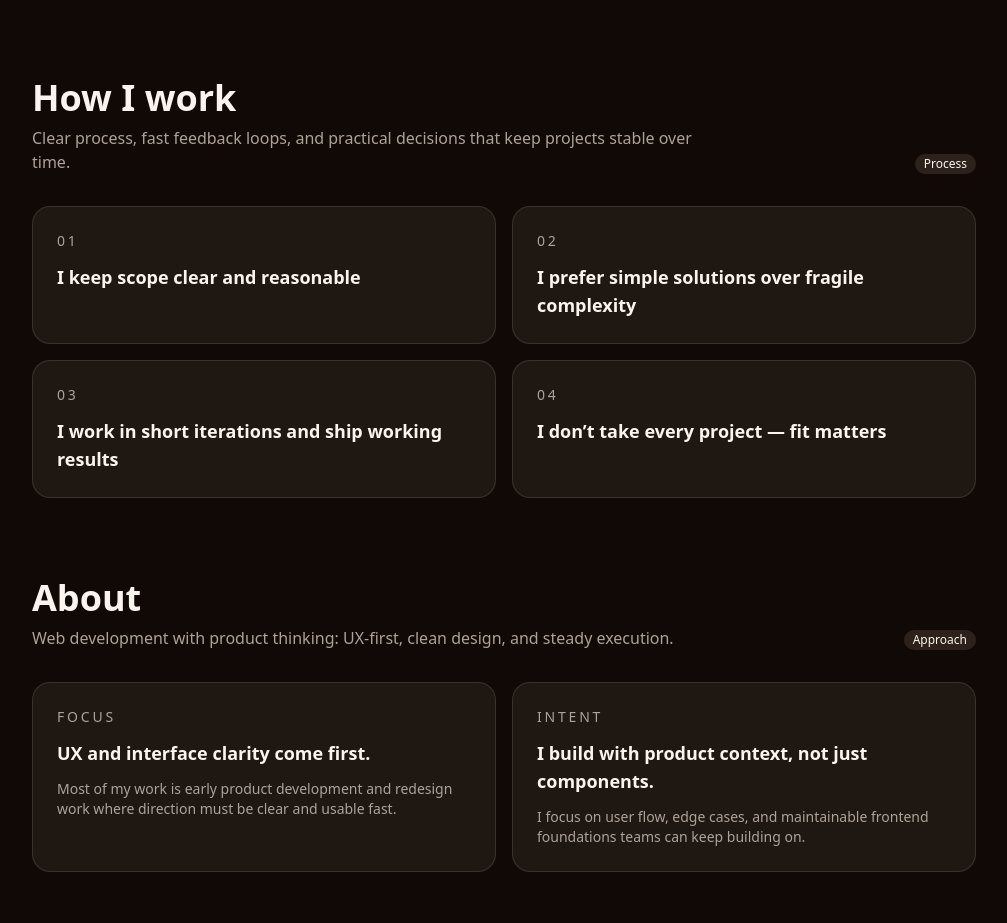
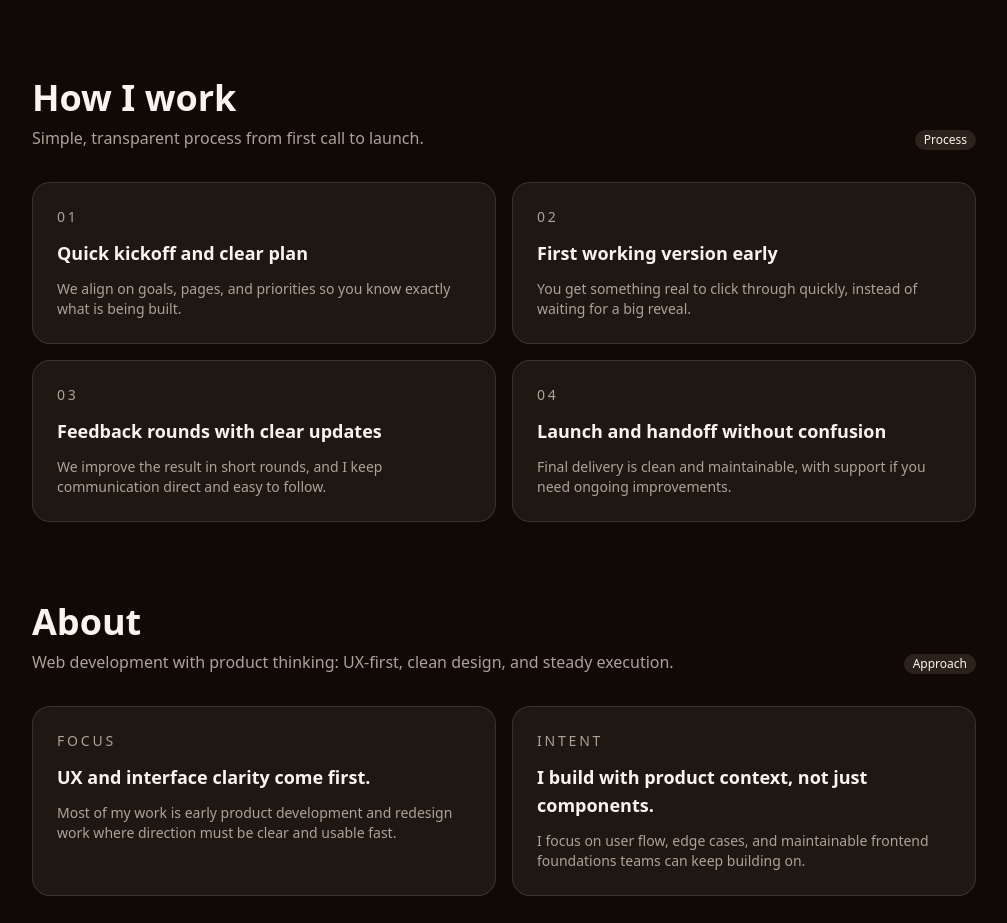
Before and after one commit to paulbgtr/paulbg.dev, a Next.js app: page / in a window 1280 px wide. Shown: the part 2770-3693 px from the top of the page, without its empty margins (136-1143 px from the left). Built offline with nearby package versions, Linux system fonts and the light colour scheme.

Commit message:
Update process section copy

```diff
--- a/components/process.tsx
+++ b/components/process.tsx
@@ -18,8 +18,7 @@ export const Process = () => {
         <div className="grid gap-2">
           <h2 className="text-3xl font-semibold md:text-4xl">How I work</h2>
           <p className="max-w-2xl text-muted-foreground">
-            Clear process, fast feedback loops, and practical decisions that
-            keep projects stable over time.
+            Simple, transparent process from first call to launch.
           </p>
         </div>
         <Badge variant="secondary" className="w-fit">
@@ -32,8 +31,10 @@ export const Process = () => {
             <div className="text-sm uppercase tracking-[0.2em] text-muted-foreground">
               01
             </div>
-            <p className="text-lg font-semibold">
-              I keep scope clear and reasonable
+            <p className="text-lg font-semibold">Quick kickoff and clear plan</p>
+            <p className="text-sm text-muted-foreground">
+              We align on goals, pages, and priorities so you know exactly what
+              is being built.
             </p>
           </div>
         </Card>
@@ -43,7 +44,11 @@ export const Process = () => {
               02
             </div>
             <p className="text-lg font-semibold">
-              I prefer simple solutions over fragile complexity
+              First working version early
+            </p>
+            <p className="text-sm text-muted-foreground">
+              You get something real to click through quickly, instead of
+              waiting for a big reveal.
             </p>
           </div>
         </Card>
@@ -53,7 +58,11 @@ export const Process = () => {
               03
             </div>
             <p className="text-lg font-semibold">
-              I work in short iterations and ship working results
+              Feedback rounds with clear updates
+            </p>
+            <p className="text-sm text-muted-foreground">
+              We improve the result in short rounds, and I keep communication
+              direct and easy to follow.
             </p>
           </div>
         </Card>
@@ -63,7 +72,11 @@ export const Process = () => {
               04
             </div>
             <p className="text-lg font-semibold">
-              I don’t take every project — fit matters
+              Launch and handoff without confusion
+            </p>
+            <p className="text-sm text-muted-foreground">
+              Final delivery is clean and maintainable, with support if you
+              need ongoing improvements.
             </p>
           </div>
         </Card>
```
